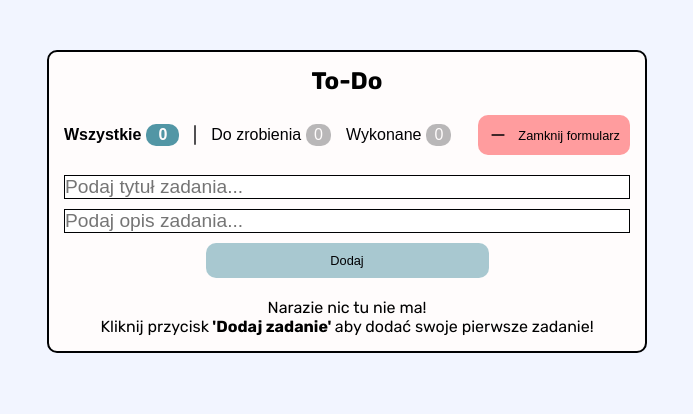
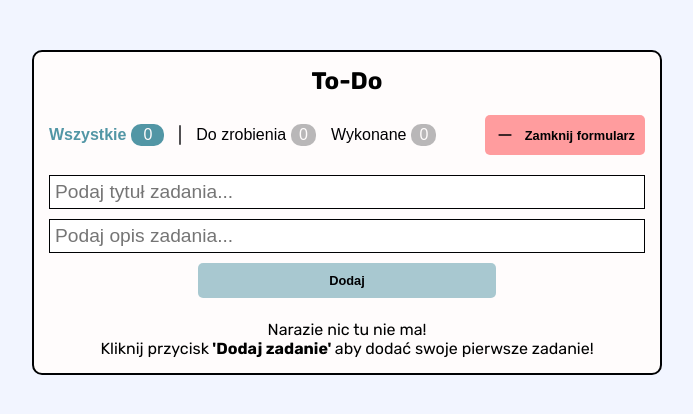
Before and after one commit to bol0o/bit-entry-todo, a Next.js app: page / in a window 1280 px wide. Both pictures are taken after a click on the button "Dodaj zadanie". Shown: the top 414 px of the page, without its empty margins (293-986 px from the left). Built offline with nearby package versions, Linux system fonts and the light colour scheme.

Commit message:
Add form animation

```diff
--- a/components/MainForm/MainForm.scss
+++ b/components/MainForm/MainForm.scss
@@ -2,7 +2,7 @@
     &--mainWrapper {
         background-color: #fffcfc;
         border: 2px solid #000103;
-        max-width: 600px;
+        max-width: 630px;
         margin: 0 auto;
         margin-top: 50px;
         margin-bottom: 30px;
--- a/components/MainForm/MainForm.tsx
+++ b/components/MainForm/MainForm.tsx
@@ -60,7 +60,6 @@ export default function MainForm() {
                 setAddFormOpen={setAddFormOpen}
             />
             <TasksList
-                tasks={tasks}
                 shownTasks={shownTasks}
                 toggleTaskDone={toggleTaskDone}
                 removeTask={removeTask}
--- a/components/TaskForm/TaskForm.scss
+++ b/components/TaskForm/TaskForm.scss
@@ -3,21 +3,34 @@
         display: flex;
         flex-direction: column;
         gap: 10px;
-        margin-top: 20px;
+        margin-top: 0;
+        height: 0px;
+        opacity: 0;
+        transition: 0.3s all;
+        pointer-events: none;
+
+        &__active {
+            pointer-events: auto;
+            opacity: 1;
+            margin-top: 20px;
+            height: 125px;
+        }
 
         input {
             border: 1px solid #000103;
             font-size: 1.2rem;
+            padding: 5px;
         }
 
         button {
             align-self: center;
             width: 50%;
             padding: 10px;
-            border-radius: 10px;
+            border-radius: 5px;
             background-color: rgba(82, 150, 165, 0.5);
             transition: background-color 0.2s;
             font-size: 0.8rem;
+            font-weight: 600;
             color: #000103;
 
             &:hover {
--- a/components/TaskForm/TaskForm.tsx
+++ b/components/TaskForm/TaskForm.tsx
@@ -35,22 +35,25 @@ export default function TaskForm({
     };
 
     return (
-        <div className="taskForm--mainWrapper" style={addFormOpen ? { display: 'flex' } : { display: 'none' }}>
+        <div className={`taskForm--mainWrapper ${addFormOpen ? 'taskForm--mainWrapper__active' : ''}`}>
             <input
                 type="text"
                 placeholder="Podaj tytuł zadania..."
                 value={newTaskName}
                 onChange={(e) => setNewTaskName(e.target.value)}
+                disabled={!addFormOpen}
             />
             <input
                 type="text"
                 placeholder="Podaj opis zadania..."
                 value={newTaskDescription}
                 onChange={(e) => setNewTaskDescription(e.target.value)}
+                disabled={!addFormOpen}
             />
             <button
                 type="button"
                 onClick={() => addTask()}
+                disabled={!addFormOpen}
             >
                 Dodaj
             </button>
--- a/components/TasksList/TasksList.tsx
+++ b/components/TasksList/TasksList.tsx
@@ -2,14 +2,12 @@ import React from 'react';
 import Task, { TaskProps } from '../Task/Task';
 
 interface TasksListProps {
-    tasks: TaskProps[],
     shownTasks: TaskProps[],
     toggleTaskDone: (id: number) => void,
     removeTask: (id: number) => void
 }
 
 export default function TasksList({
-    tasks,
     shownTasks,
     toggleTaskDone,
     removeTask,
@@ -26,7 +24,7 @@ export default function TasksList({
                     removeTask={() => removeTask(task.id)}
                 />
             ))}
-            {tasks.length > 0 ? null
+            {shownTasks.length > 0 ? null
                 : (
                     <div style={{ alignSelf: 'center', textAlign: 'center' }}>
                         <p>Narazie nic tu nie ma!</p>
--- a/components/UpperSection/UpperSection.scss
+++ b/components/UpperSection/UpperSection.scss
@@ -34,7 +34,6 @@
             align-items: center;
             background-color: #fffcfc;
             gap: 5px;
-            color: #000103;
             font-size: 1rem;
         }
     }
@@ -46,16 +45,17 @@
 
         &__selectedType {
             transition: all 0.2s;
+            color: #000103;
 
             &:hover {
                 color: #5296a5;
                 cursor: pointer;
             }
-        }
 
-        &__active {
-            color: #5296a5;
-            font-weight: 600;
+            &__active {
+                color: #5296a5;
+                font-weight: 600;
+            }
         }
 
         &__count {
@@ -78,13 +78,13 @@
         align-items: center;
         justify-content: center;
         gap: 10px;
-        border-radius: 10px;
+        border-radius: 5px;
         padding: 10px;
         font-size: 0.8rem;
+        font-weight: 600;
         color: #000103;
         background-color: rgba(82, 150, 165, 0.5);
-        transition: all 0.2s;
-        will-change: width;
+        transition: all 0.3s;
         max-height: 40px;
 
         &:hover {
--- a/components/UpperSection/UpperSection.tsx
+++ b/components/UpperSection/UpperSection.tsx
@@ -26,9 +26,13 @@ export default function UpperSection({
                     <button
                         type="button"
                         onClick={() => setSelectedList(0)}
-                        className={selectedList === 0 ? 'upperSection--mainWrapper--selectedButtonWrapper__active' : ''}
                     >
-                        <p className="upperSection--mainWrapper--selectedButtonWrapper__selectedType">Wszystkie</p>
+                        <p
+                            className={`upperSection--mainWrapper--selectedButtonWrapper__selectedType
+                            ${selectedList === 0 ? 'upperSection--mainWrapper--selectedButtonWrapper__selectedType__active' : ''}`}
+                        >
+                            Wszystkie
+                        </p>
                         <p
                             className={`upperSection--mainWrapper--selectedButtonWrapper__count
                             ${selectedList === 0 ? 'upperSection--mainWrapper--selectedButtonWrapper__count__active' : ''}`}
@@ -42,9 +46,13 @@ export default function UpperSection({
                     <button
                         type="button"
                         onClick={() => setSelectedList(1)}
-                        className={selectedList === 1 ? 'upperSection--mainWrapper--selectedButtonWrapper__active' : ''}
                     >
-                        <p className="upperSection--mainWrapper--selectedButtonWrapper__selectedType">Do zrobienia</p>
+                        <p
+                            className={`upperSection--mainWrapper--selectedButtonWrapper__selectedType
+                            ${selectedList === 1 ? 'upperSection--mainWrapper--selectedButtonWrapper__selectedType__active' : ''}`}
+                        >
+                            Do zrobienia
+                        </p>
                         <p
                             className={`upperSection--mainWrapper--selectedButtonWrapper__count
                             ${selectedList === 1 ? 'upperSection--mainWrapper--selectedButtonWrapper__count__active' : ''}`}
@@ -59,7 +67,12 @@ export default function UpperSection({
                         onClick={() => setSelectedList(2)}
                         className={selectedList === 2 ? 'upperSection--mainWrapper--selectedButtonWrapper__active' : ''}
                     >
-                        <p className="upperSection--mainWrapper--selectedButtonWrapper__selectedType">Wykonane</p>
+                        <p
+                            className={`upperSection--mainWrapper--selectedButtonWrapper__selectedType
+                            ${selectedList === 2 ? 'upperSection--mainWrapper--selectedButtonWrapper__selectedType__active' : ''}`}
+                        >
+                            Wykonane
+                        </p>
                         <p
                             className={`upperSection--mainWrapper--selectedButtonWrapper__count
                             ${selectedList === 2 ? 'upperSection--mainWrapper--selectedButtonWrapper__count__active' : ''}`}
```
